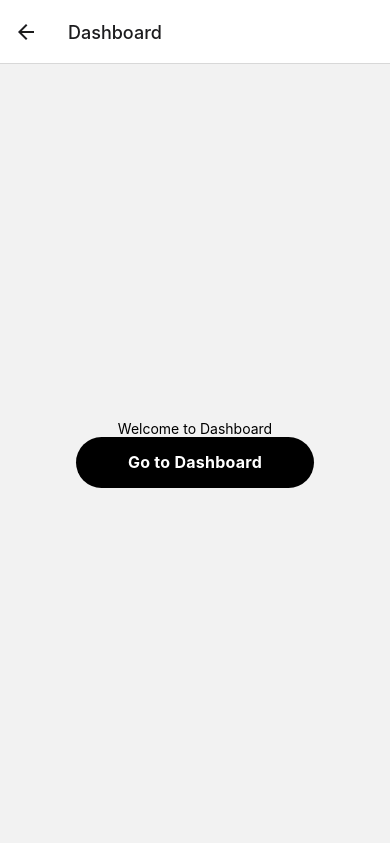
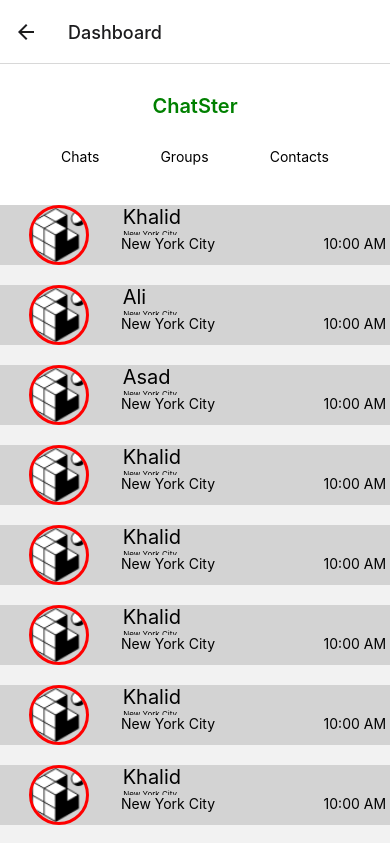
Before and after one commit to Jazzy486/First-React-Native-Project, a React Native app: screen /Dashboard in a window 390 px wide. Shown: the top 843 px of the page. Built offline with nearby package versions, Linux system fonts and the light colour scheme.

Commit message:
added contact flatlist

```diff
--- a/App.js
+++ b/App.js
@@ -4,10 +4,12 @@ import React, { useState } from 'react';
 import LoginScreen from './components/LoginScreen';
 import Home from './components/Home';
 import Dashboard from './components/Dashboard';
+import ChatScreen from './components/ChatScreen';
 
 
 import { NavigationContainer } from '@react-navigation/native';
 import { createNativeStackNavigator } from '@react-navigation/native-stack';
+
 
 
 
@@ -39,6 +41,12 @@ export default function App() {
         options={{ headerShown: true }}
         />
 
+       <Stack.Screen
+        name="ChatScreen"
+        component={ChatScreen}
+        options={{ headerShown: true }}
+        />
+
 
       </Stack.Navigator>
       <StatusBar style="auto" />
--- /dev/null
+++ b/components/ChatScreen.jsx
@@ -0,0 +1,19 @@
+import React from 'react';
+import { View, Text, TouchableOpacity } from 'react-native';
+import { useRoute } from '@react-navigation/native';
+import { useNavigation } from '@react-navigation/native';
+export default function ChatScreen() {
+
+    const navigation = useNavigation();
+
+    const route = useRoute();
+
+    const {name, img, msg, time} = route.params;
+
+  return (
+    <View style={{ flex: 1, justifyContent: 'center', alignItems: 'center' }}>
+      <Text style={{ fontSize: 20, fontWeight: 'bold' }}>{name} Hello</Text>
+
+    </View>
+  );
+}
--- a/components/Dashboard.jsx
+++ b/components/Dashboard.jsx
@@ -1,9 +1,23 @@
 import { StatusBar } from 'expo-status-bar';
-import { StyleSheet, Text, View, TextInput, Button, Image, Pressable, Alert} from 'react-native';
-import React, { useState } from 'react';
+import { StyleSheet, Text, View, TextInput, Button, Image, Pressable, Alert, FlatList, TouchableOpacity} from 'react-native';
+import React, { useEffect, useState } from 'react';
+import faviconImage from '../assets/favicon.png';
 
 import { useNavigation } from '@react-navigation/native';
 
+
+var myArrayForFlatList = [
+  {img: faviconImage, name:'Khalid', msg:'New York City', time:'10:00 AM'},
+  {img: faviconImage, name:'Ali', msg:'New York City', time:'10:00 AM'},
+  {img: faviconImage, name:'Asad', msg:'New York City', time:'10:00 AM'},
+  {img: faviconImage, name:'Khalid', msg:'New York City', time:'10:00 AM'},
+  {img: faviconImage, name:'Khalid', msg:'New York City', time:'10:00 AM'},
+  {img: faviconImage, name:'Khalid', msg:'New York City', time:'10:00 AM'},
+  {img: faviconImage, name:'Khalid', msg:'New York City', time:'10:00 AM'},
+  {img: faviconImage, name:'Khalid', msg:'New York City', time:'10:00 AM'},
+  {img: faviconImage, name:'Khalid', msg:'New York City', time:'10:00 AM'},
+  {img: faviconImage, name:'Khalid', msg:'New York City', time:'10:00 AM'},
+  ]
 
 
 
@@ -13,15 +27,78 @@ export default function Dashboard() {
     Alert.alert('Well Done!', 'You have successfully logged in!');
   };
 
+  const Chat = (item) => {
+    navigation.navigate('ChatScreen', { name: item.name,
+      img: item.img,
+      msg: item.msg,
+      time: item.time, });
+  };
+
+     //useEffect calls itself, useful for auto updates from APIs
+//   useEffect(() => {
+//     Alert.alert('Well Done!', myArrayForFlatList[0].name);
+// }, []);
+
+  return (
+    // <View style={{flex: 1, alignItems: 'center', justifyContent: 'center'}}>
+    //   <Text>Welcome to Dashboard</Text>
+    //   <Pressable style={styles.button} onPress={handlePress}>
+    //   <Text style={styles.text}>Go to Dashboard</Text>
+    //   </Pressable>
+    // </View>
+    <View>
 
 
+      <View style={{backgroundColor:'white', paddingTop: 20, paddingBottom: 40}}>
+    <Text style={{ fontSize: 20, marginTop: 10, textAlign:'center', color: 'green', fontWeight:600 }}>ChatSter</Text>
+    <View style={{display:'flex', flexDirection: 'row', justifyContent:'space-evenly', marginTop:30}}>
 
-  return (
-    <View style={{flex: 1, alignItems: 'center', justifyContent: 'center'}}>
-      <Text>Welcome to Dashboard</Text>
-      <Pressable style={styles.button} onPress={handlePress}>
-      <Text style={styles.text}>Go to Dashboard</Text>
-      </Pressable>
+      <Text>Chats</Text>
+      <Text>Groups</Text>
+      <Text>Contacts</Text>
+    </View>
+
+
+  </View>
+      <FlatList
+        data={myArrayForFlatList}
+        renderItem={({item}) => (
+
+        <TouchableOpacity style={{flex:1,flexDirection:'row', backgroundColor:'lightgrey', height:80, marginBottom:20}} onPress={() => Chat(item)}>
+            <View style={{flex:0.30, backgroundColor:'lightgrey', justifyContent:'center', alignItems:'center'}}>
+
+        <Image
+          style={{width:60, height:60, borderRadius: 150 / 2,
+          overflow: "hidden",
+          borderWidth: 3,
+          borderColor: "red"}}
+          source={item.img}
+      />
+
+            </View>
+
+            <View style={{flex:0.70, backgroundColor:'blue'}}>
+            <View style={{flex:0.50, backgroundColor:'lightgrey'}}>
+              <Text style={{fontSize:20}}> {item.name}</Text>
+              <Text style={{fontSize:8, marginLeft:4}}> {item.msg}</Text>
+
+            </View>
+            <View style={{flex:0.50, backgroundColor:'lightgrey'}}>
+
+            <View style={{flex: 1, flexDirection:'row', justifyContent:'space-between'}}>
+            <Text> {item.msg} </Text>
+            <Text> {item.time} </Text>
+            </View>
+
+
+            </View>
+
+            </View>
+          </TouchableOpacity>
+        ) }
+        keyExtractor={item => item.id}
+      />
+
     </View>
   );
 }
```
